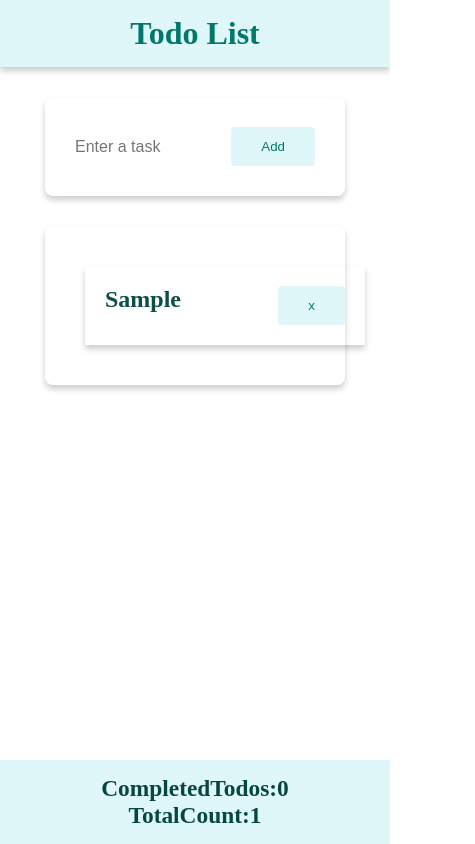
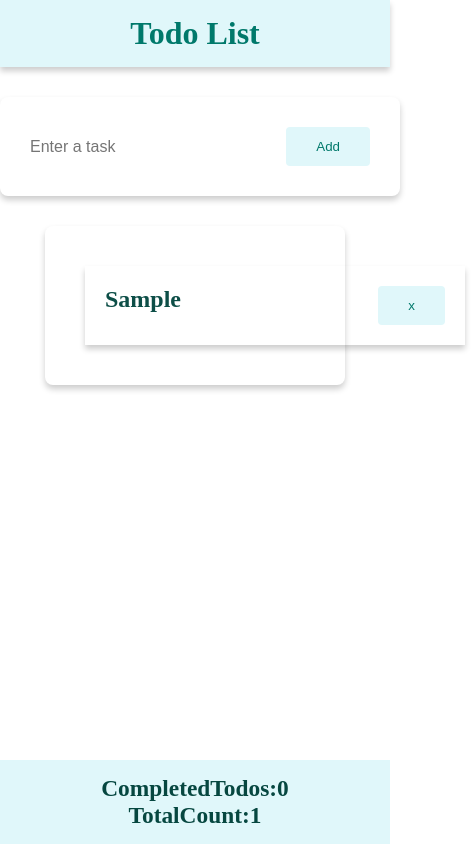
Before and after one commit to suruthiperumal12/React-TodoApp, a React (Vite) app: page / in a window 390 px wide. Both pictures are taken after typing "Sample" into the empty fields and a click on the button "Add". Shown: the whole page, 475 px wide, since content can reach past the window. Built offline with nearby package versions, Linux system fonts and the light colour scheme.

Commit message:
modified files

```diff
--- a/src/components/form.module.css
+++ b/src/components/form.module.css
@@ -44,6 +44,6 @@
 
 @media screen and (max-width:800px) {
     .formtodo {
-        width: 300px;
+        width: 400px;
     }
 }
--- a/src/components/todoitem.module.css
+++ b/src/components/todoitem.module.css
@@ -40,7 +40,7 @@
 
 @media screen and (max-width:800px) {
     .itemContainer {
-        width: 300px;
+        width: 400px;
     }
 
     .item {
```
